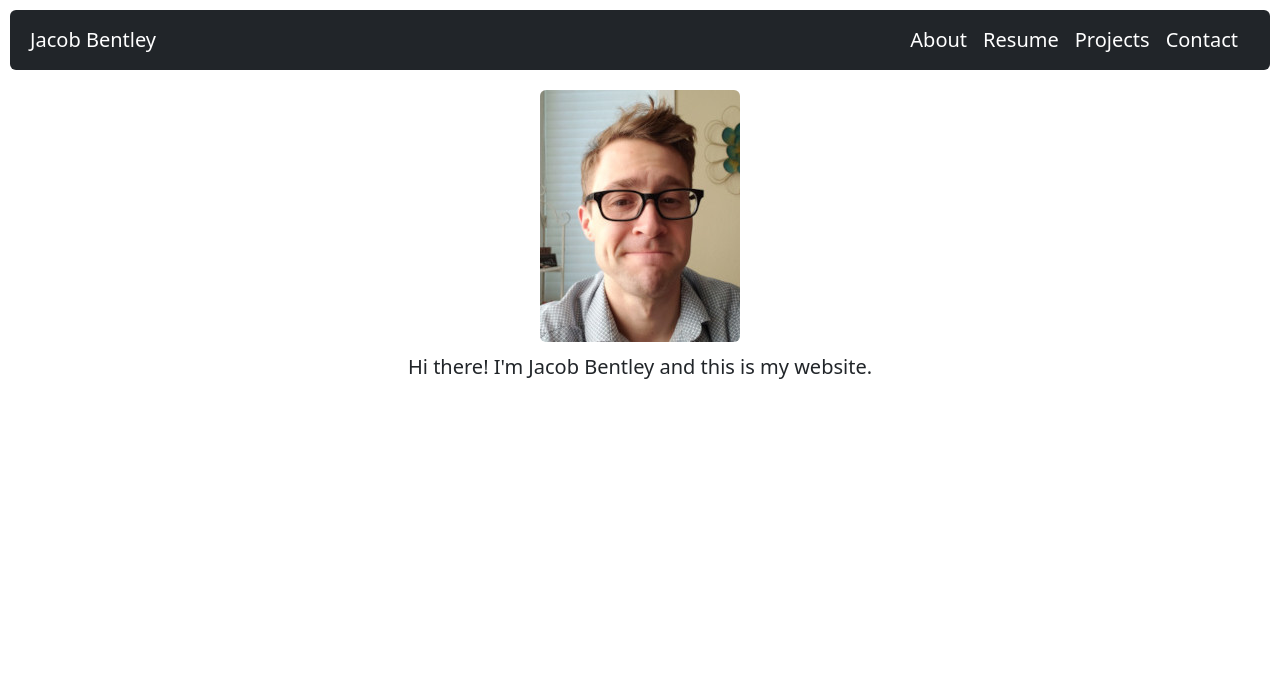
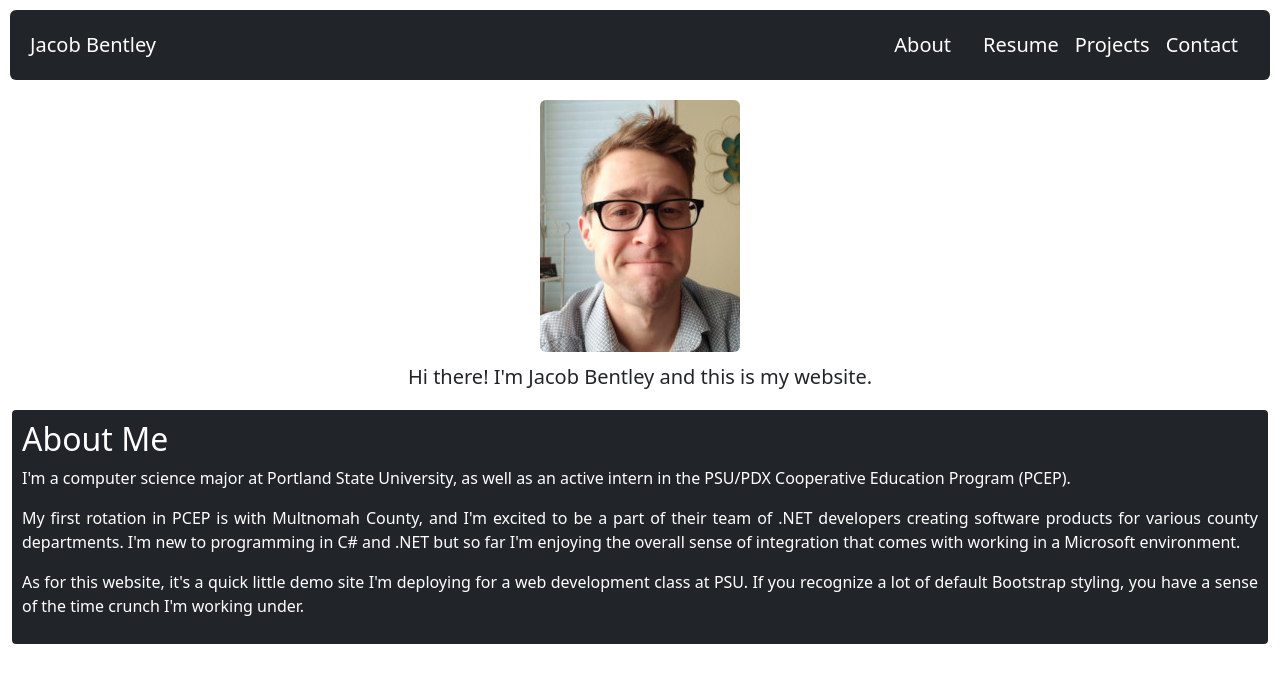
Before and after one commit to jpb7/portfolio, a plain HTML site: page index.html in a window 1280 px wide. Drawn offline with nearby package versions, Linux system fonts and the light colour scheme.

Commit message:
Second commit: add quick About section

```diff
--- a/css/styles.css
+++ b/css/styles.css
@@ -13,3 +13,11 @@
 #headshot {
     margin: 10px 10px 10px 10px;
 }
+
+#about {
+    color: white;
+    text-align: justify;
+    border: solid 2px;
+    margin: 10px;
+    padding: 10px;
+}
--- a/index.html
+++ b/index.html
@@ -24,16 +24,20 @@
   </script>
 </head>
 <body>
+  <!-- Navbar -->
   <nav id="nav-obj" class="navbar navbar-dark bg-dark rounded">
     <span id="logo" class="navbar-brand mb-0 h1">Jacob Bentley</span>
     <ul class="navlist navbar-brand mb-0 navbar navbar-dark bg-dark">
-      <li class="navbar-brand mb-0 h2">About</li>
+      <li class="navbar-brand mb-0 h2">
+        <a class="navbar-brand mb-0 navbar navbar-dark bg-dark" href="#about">About</a>
+      </li>
       <li class="navbar-brand mb-0 h2">Resume</li>
       <li class="navbar-brand mb-0 h2">Projects</li>
       <li class="navbar-brand mb-0 h2">Contact</li>
     </ul>
   </nav>
-  <section class="about">
+  <!-- Welcome -->
+  <section>
     <div class="text-center">
       <img
         id="headshot"
@@ -46,5 +50,12 @@
       </p>
     </div>
   </section>
+  <!-- About -->
+  <section id="about" class="bg-dark rounded">
+    <h2>About Me</h2>
+    <p>I'm a computer science major at Portland State University, as well as an active intern in the PSU/PDX Cooperative Education Program (PCEP).</p>
+    <p>My first rotation in PCEP is with Multnomah County, and I'm excited to be a part of their team of .NET developers creating software products for various county departments. I'm new to programming in C# and .NET but so far I'm enjoying the overall sense of integration that comes with working in a Microsoft environment.</p>
+    <p>As for this website, it's a quick little demo site I'm deploying for a web development class at PSU. If you recognize a lot of default Bootstrap styling, you have a sense of the time crunch I'm working under.</p>
+  </section>
 </body>
 </html>
```
